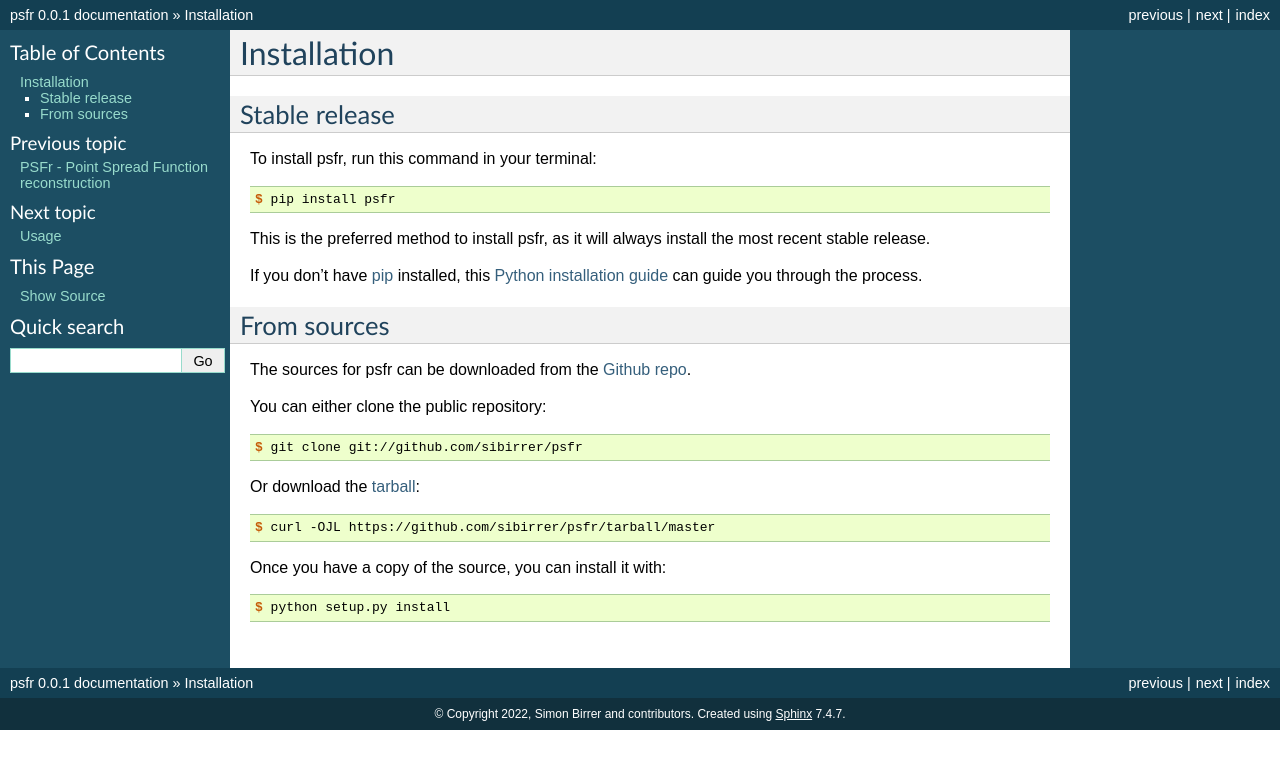
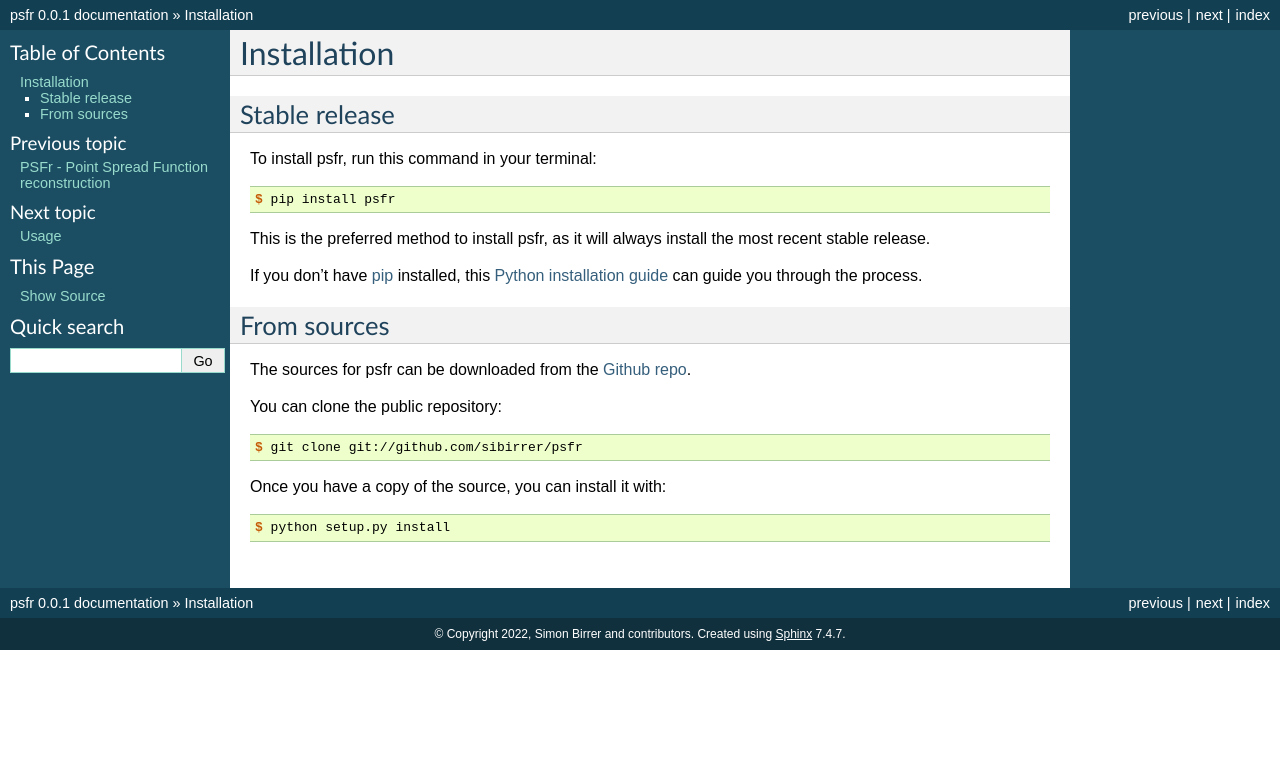
Before and after one commit to sibirrer/psfr, a Sphinx documentation site: the page built from docs/installation.rst, in a window 1280 px wide. Shown: the top 769 px of the page. Built offline with Sphinx 7.4.7, drawn with Linux system fonts in a browser that asks for light colours.

Commit message:
update installation documentation and mask testing

```diff
--- a/docs/installation.rst
+++ b/docs/installation.rst
@@ -28,17 +28,12 @@ From sources
 
 The sources for psfr can be downloaded from the `Github repo`_.
 
-You can either clone the public repository:
+You can clone the public repository:
 
 .. code-block:: console
 
     $ git clone git://github.com/sibirrer/psfr
 
-Or download the `tarball`_:
-
-.. code-block:: console
-
-    $ curl -OJL https://github.com/sibirrer/psfr/tarball/master
 
 Once you have a copy of the source, you can install it with:
 
@@ -48,4 +43,3 @@ Once you have a copy of the source, you can install it with:
 
 
 .. _Github repo: https://github.com/sibirrer/psfr
-.. _tarball: https://github.com/sibirrer/psfr/tarball/master
```
Also changed, not shown: 1 other file.
